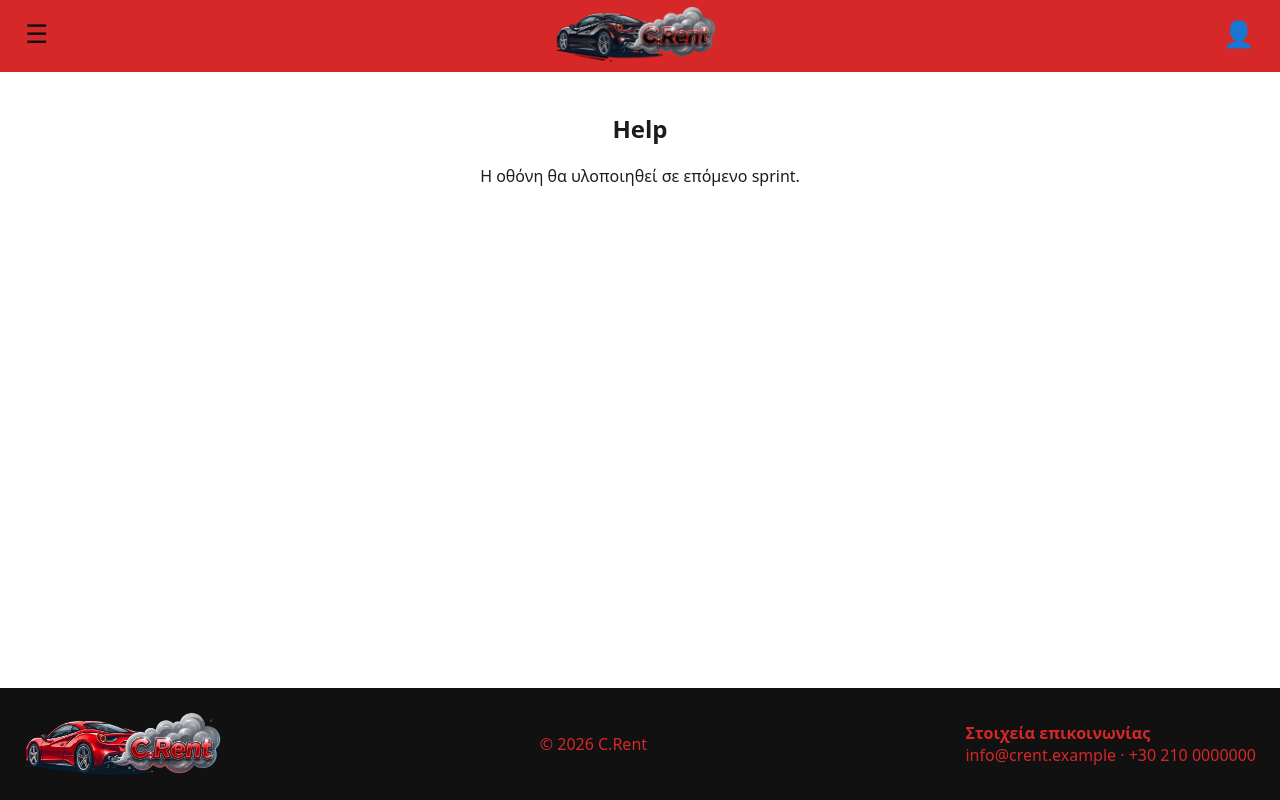
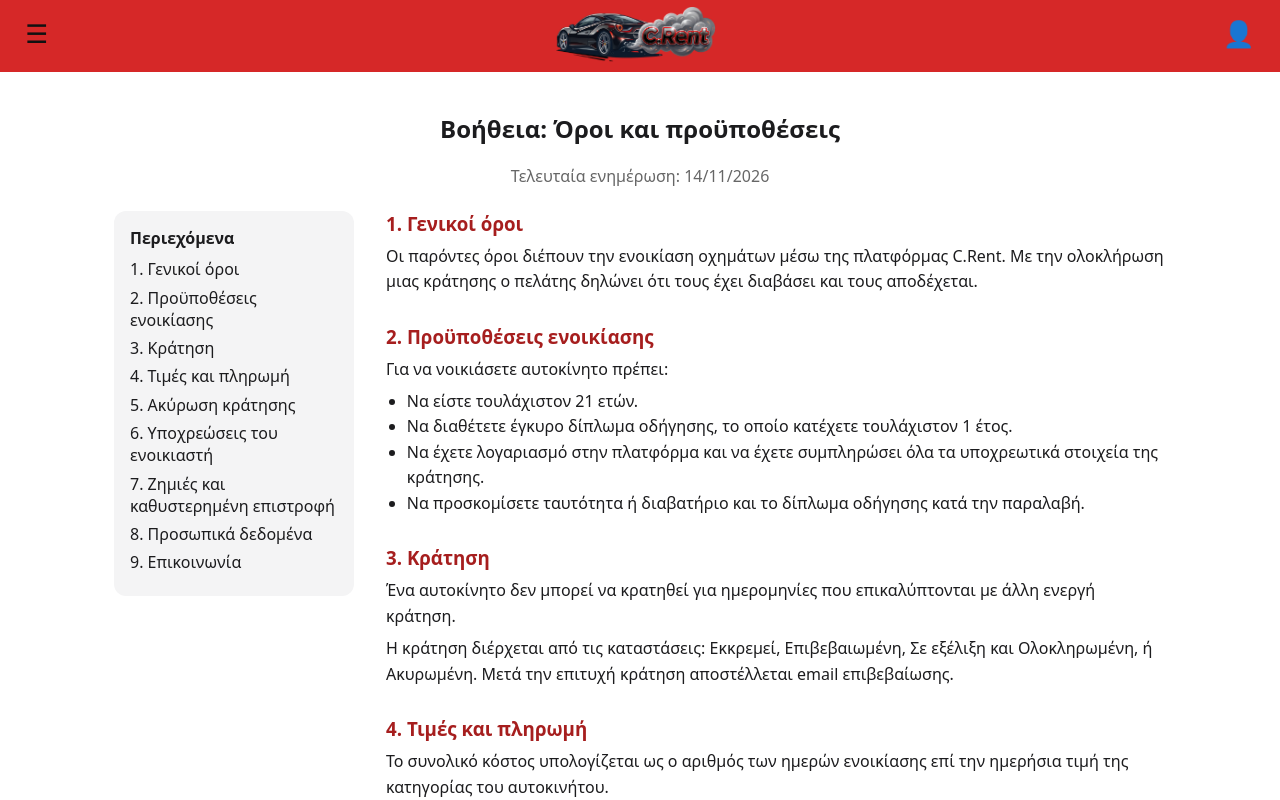
Before and after one commit to vaggkarap/car_rental, a React (Vite) app in the folder frontend/: page /help in a window 1280 px wide. Shown: the top 800 px of the page. Built offline with nearby package versions, Linux system fonts and the light colour scheme.

Commit message:
SCRUM-34 US-20 Terms and conditions (help) page
AI-assisted (Claude). Front-end only with mock data; backend/API and tests pending.

```diff
--- a/frontend/src/App.jsx
+++ b/frontend/src/App.jsx
@@ -10,6 +10,7 @@ import ProfilePage from './pages/ProfilePage'
 import FavouritesPage from './pages/FavouritesPage'
 import ComparePage from './pages/ComparePage'
 import CarDetailsPage from './pages/CarDetailsPage'
+import HelpPage from './pages/HelpPage'
 
 export default function App() {
   return (
@@ -31,7 +32,7 @@ export default function App() {
           <Route path="/bookings" element={<PlaceholderPage title="Current bookings" />} />
         </Route>
 
-        <Route path="/help" element={<PlaceholderPage title="Help" />} />
+        <Route path="/help" element={<HelpPage />} />
       </Route>
     </Routes>
   )
--- /dev/null
+++ b/frontend/src/data/terms.js
@@ -0,0 +1,81 @@
+// Εδώ γράφετε το κείμενο των όρων και προϋποθέσεων. Δεν χρειάζεται να αγγίξετε τον κώδικα της σελίδας.
+// ΠΡΟΣΟΧΗ: το κείμενο είναι ΔΕΙΓΜΑ. Προσαρμόστε το στις πραγματικές πολιτικές της εταιρείας.
+
+export const MIN_AGE = 21 // ελάχιστη ηλικία ενοικιαστή (μπορεί να χρησιμοποιηθεί και στον έλεγχο της κράτησης)
+export const LICENSE_YEARS = 1 // ελάχιστα έτη κατοχής διπλώματος
+export const LAST_UPDATED = '14/11/2026'
+
+export const terms = [
+  {
+    id: 'general',
+    title: '1. Γενικοί όροι',
+    paragraphs: [
+      'Οι παρόντες όροι διέπουν την ενοικίαση οχημάτων μέσω της πλατφόρμας C.Rent. Με την ολοκλήρωση μιας κράτησης ο πελάτης δηλώνει ότι τους έχει διαβάσει και τους αποδέχεται.',
+    ],
+  },
+  {
+    id: 'requirements',
+    title: '2. Προϋποθέσεις ενοικίασης',
+    paragraphs: ['Για να νοικιάσετε αυτοκίνητο πρέπει:'],
+    list: [
+      `Να είστε τουλάχιστον ${MIN_AGE} ετών.`,
+      `Να διαθέτετε έγκυρο δίπλωμα οδήγησης, το οποίο κατέχετε τουλάχιστον ${LICENSE_YEARS} έτος.`,
+      'Να έχετε λογαριασμό στην πλατφόρμα και να έχετε συμπληρώσει όλα τα υποχρεωτικά στοιχεία της κράτησης.',
+      'Να προσκομίσετε ταυτότητα ή διαβατήριο και το δίπλωμα οδήγησης κατά την παραλαβή.',
+    ],
+  },
+  {
+    id: 'booking',
+    title: '3. Κράτηση',
+    paragraphs: [
+      'Ένα αυτοκίνητο δεν μπορεί να κρατηθεί για ημερομηνίες που επικαλύπτονται με άλλη ενεργή κράτηση.',
+      'Η κράτηση διέρχεται από τις καταστάσεις: Εκκρεμεί, Επιβεβαιωμένη, Σε εξέλιξη και Ολοκληρωμένη, ή Ακυρωμένη. Μετά την επιτυχή κράτηση αποστέλλεται email επιβεβαίωσης.',
+    ],
+  },
+  {
+    id: 'payment',
+    title: '4. Τιμές και πληρωμή',
+    paragraphs: [
+      'Το συνολικό κόστος υπολογίζεται ως ο αριθμός των ημερών ενοικίασης επί την ημερήσια τιμή της κατηγορίας του αυτοκινήτου.',
+      'Η πληρωμή γίνεται διά ζώσης, κατά την ώρα της παραλαβής του αυτοκινήτου.',
+    ],
+  },
+  {
+    id: 'cancellation',
+    title: '5. Ακύρωση κράτησης',
+    paragraphs: [
+      'Μπορείτε να ακυρώσετε μια κράτηση που βρίσκεται σε κατάσταση Εκκρεμεί ή Επιβεβαιωμένη, πριν την ημερομηνία παραλαβής, από την ενότητα «Τρέχουσες κρατήσεις».',
+      'Κράτηση που βρίσκεται Σε εξέλιξη ή έχει Ολοκληρωθεί δεν μπορεί να ακυρωθεί.',
+    ],
+  },
+  {
+    id: 'usage',
+    title: '6. Υποχρεώσεις του ενοικιαστή',
+    list: [
+      'Το αυτοκίνητο οδηγείται μόνο από τον ενοικιαστή.',
+      'Το αυτοκίνητο επιστρέφεται στην αναγραφόμενη ημερομηνία και ώρα, στην ίδια κατάσταση που παραλήφθηκε.',
+      'Απαγορεύεται η υπεκμίσθωση του αυτοκινήτου και η χρήση του για παράνομες δραστηριότητες.',
+      'Σε περίπτωση ατυχήματος ή βλάβης ο ενοικιαστής ενημερώνει άμεσα την εταιρεία.',
+    ],
+  },
+  {
+    id: 'damages',
+    title: '7. Ζημιές και καθυστερημένη επιστροφή',
+    paragraphs: [
+      'Ο ενοικιαστής ευθύνεται για ζημιές που προκαλούνται κατά τη διάρκεια της ενοικίασης, σύμφωνα με τους όρους του συμβολαίου.',
+      'Η καθυστερημένη επιστροφή χρεώνεται επιπλέον ανά ημέρα καθυστέρησης.',
+    ],
+  },
+  {
+    id: 'privacy',
+    title: '8. Προσωπικά δεδομένα',
+    paragraphs: [
+      'Τα προσωπικά στοιχεία που δηλώνετε χρησιμοποιούνται αποκλειστικά για τη διαχείριση των κρατήσεών σας και δεν διατίθενται σε τρίτους.',
+    ],
+  },
+  {
+    id: 'contact',
+    title: '9. Επικοινωνία',
+    paragraphs: ['Για οποιαδήποτε απορία επικοινωνήστε μαζί μας στο info@crent.example ή στο +30 210 0000000.'],
+  },
+]
--- a/frontend/src/index.css
+++ b/frontend/src/index.css
@@ -217,3 +217,25 @@ main { flex: 1; }
   border: none; background: #fff; font-size: 1.2rem; cursor: pointer;
 }
 .lightbox__counter { position: absolute; bottom: 1.2rem; color: #fff; font-size: 1rem; }
+
+
+/* Οθόνη βοήθειας (όροι και προϋποθέσεις) */
+.help-page { text-align: left; max-width: 1100px; margin: 0 auto; }
+.help-page h2 { text-align: center; }
+.help-page__updated { text-align: center; }
+.help-layout { display: grid; grid-template-columns: 240px 1fr; gap: 2rem; margin-top: 1.5rem; }
+.help-toc {
+  position: sticky; top: 6rem; align-self: start;
+  padding: 1rem; background: var(--bg-alt); border-radius: 12px;
+}
+.help-toc ul { list-style: none; margin: 0.6rem 0 0; padding: 0; }
+.help-toc li { margin: 0.4rem 0; }
+.help-toc a:hover { color: var(--brand); text-decoration: underline; }
+.help-section { scroll-margin-top: 6rem; margin-bottom: 1.8rem; }
+.help-section h3 { margin: 0 0 0.5rem; color: var(--brand-dark); }
+.help-section p { margin: 0.4rem 0; line-height: 1.6; }
+.help-section ul { margin: 0.4rem 0; padding-left: 1.3rem; line-height: 1.6; }
+@media (max-width: 800px) {
+  .help-layout { grid-template-columns: 1fr; }
+  .help-toc { position: static; }
+}
--- /dev/null
+++ b/frontend/src/pages/HelpPage.jsx
@@ -0,0 +1,36 @@
+import { terms, LAST_UPDATED } from '../data/terms'
+
+export default function HelpPage() {
+  return (
+    <section className="section help-page">
+      <h2>Βοήθεια: Όροι και προϋποθέσεις</h2>
+      <p className="muted help-page__updated">Τελευταία ενημέρωση: {LAST_UPDATED}</p>
+
+      <div className="help-layout">
+        {/* Περιεχόμενα: κάθε σύνδεσμος οδηγεί στην αντίστοιχη ενότητα */}
+        <nav className="help-toc" aria-label="Περιεχόμενα">
+          <strong>Περιεχόμενα</strong>
+          <ul>
+            {terms.map(t => (
+              <li key={t.id}><a href={`#${t.id}`}>{t.title}</a></li>
+            ))}
+          </ul>
+        </nav>
+
+        <div className="help-content">
+          {terms.map(t => (
+            <article key={t.id} id={t.id} className="help-section">
+              <h3>{t.title}</h3>
+              {t.paragraphs?.map((p, i) => <p key={i}>{p}</p>)}
+              {t.list && (
+                <ul>
+                  {t.list.map((item, i) => <li key={i}>{item}</li>)}
+                </ul>
+              )}
+            </article>
+          ))}
+        </div>
+      </div>
+    </section>
+  )
+}
```
